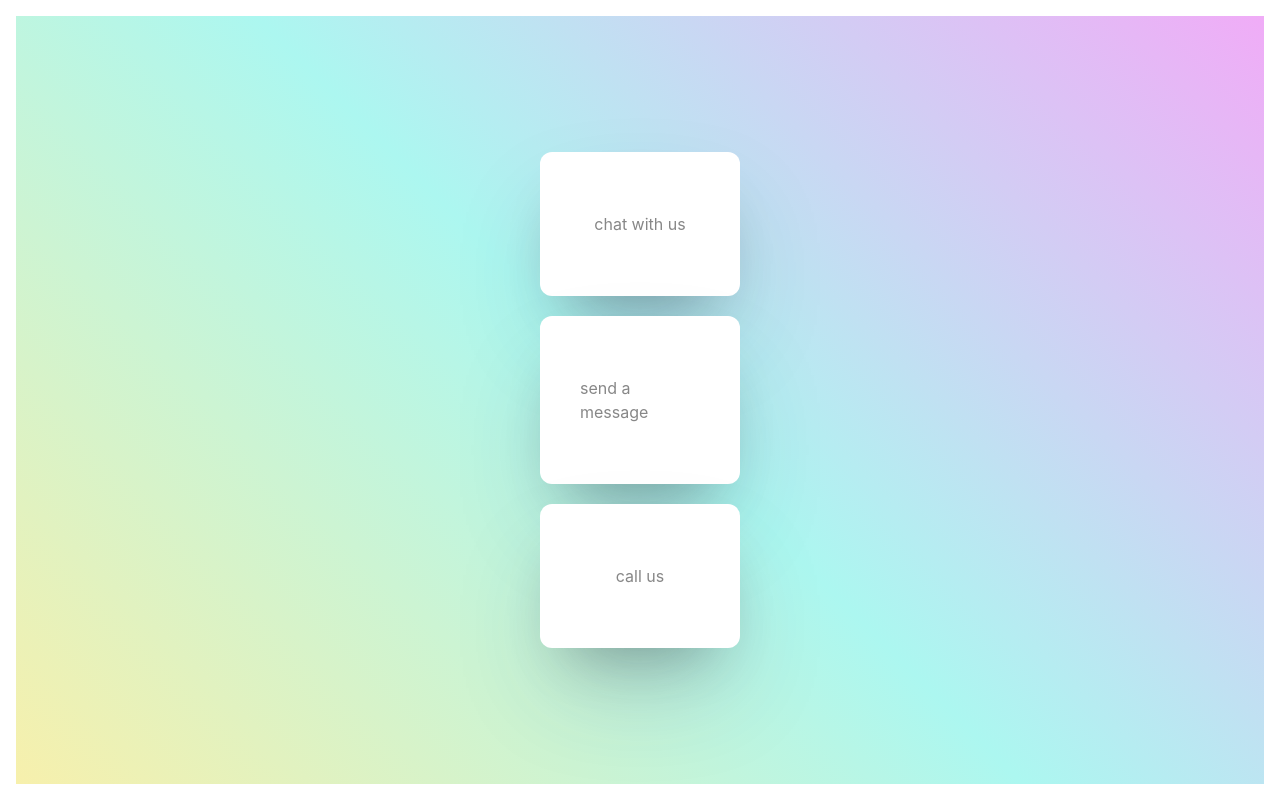
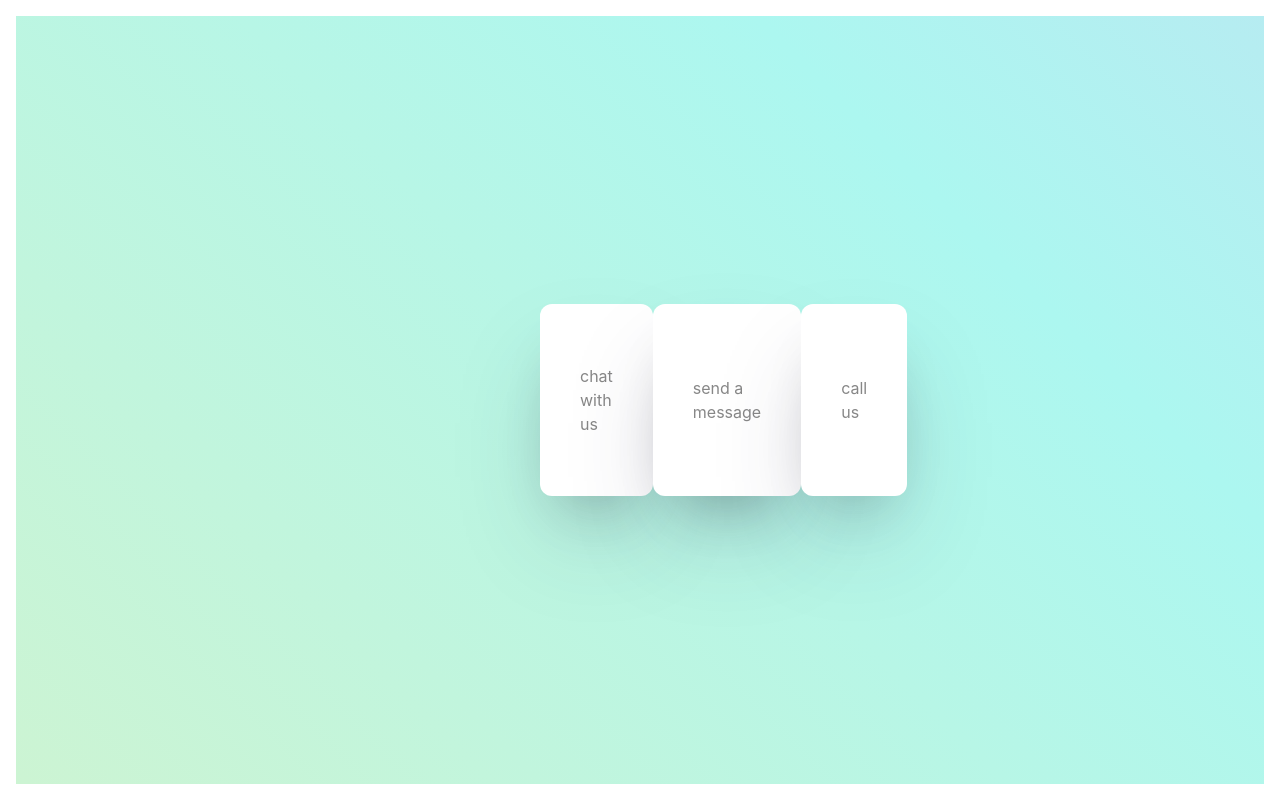
Before and after one commit to AkkaFranKebne/my-app, a SvelteKit app: page / in a window 1280 px wide. Built offline with nearby package versions, Linux system fonts and the light colour scheme.

Commit message:
background animation

```diff
--- a/src/routes/+page.svelte
+++ b/src/routes/+page.svelte
@@ -17,6 +17,23 @@
 
 <style>
 
+@-webkit-keyframes backgroundAnimation {
+    0%{background-position:0% 22%}
+    50%{background-position:100% 79%}
+    100%{background-position:0% 22%}
+}
+@-moz-keyframes backgroundAnimation {
+    0%{background-position:0% 22%}
+    50%{background-position:100% 79%}
+    100%{background-position:0% 22%}
+}
+@keyframes backgroundAnimation {
+    0%{background-position:0% 22%}
+    50%{background-position:100% 79%}
+    100%{background-position:0% 22%}
+}
+
+
   .mainwrapper {
     display: flex;
     height: 100%;
@@ -28,6 +45,12 @@
       45deg,
       #f7f0ac,#acf7f0,#f0acf7
     );
+    background-size: 500% 100%;
+    animation: backgroundAnimation 10s linear infinite;
+    animation-delay:  3s;
+    animation-direction: alternate;
+    animation-play-state:running;
+
   }
 
   .main {
@@ -57,13 +80,9 @@
     }
   @media (min-width: 640px) {
 
-
-    .main {
+    .content {
       flex-direction: row;
   }
-    .test1 {
-
-    }
 
   }
 </style>
```
